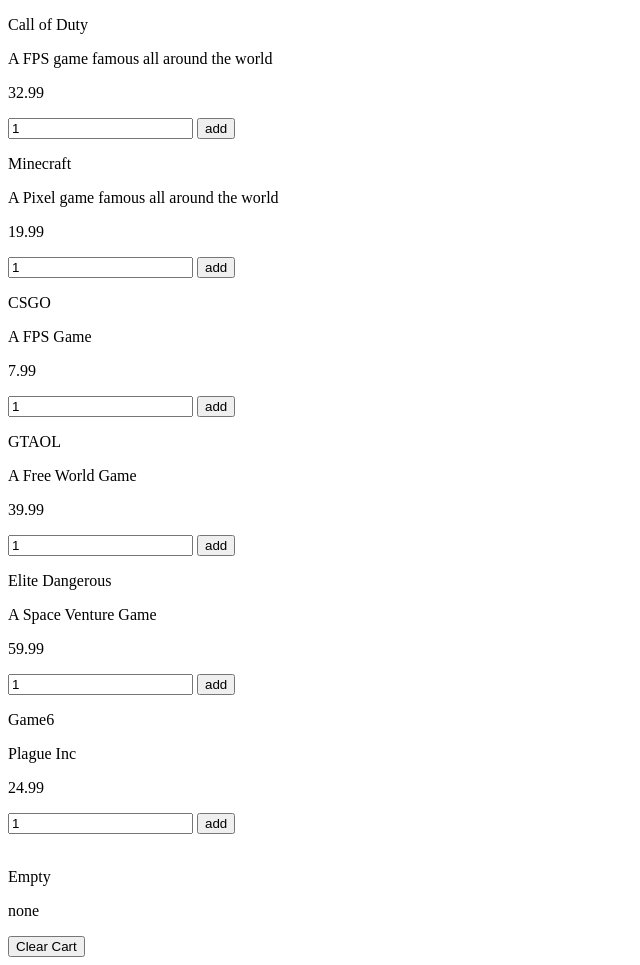
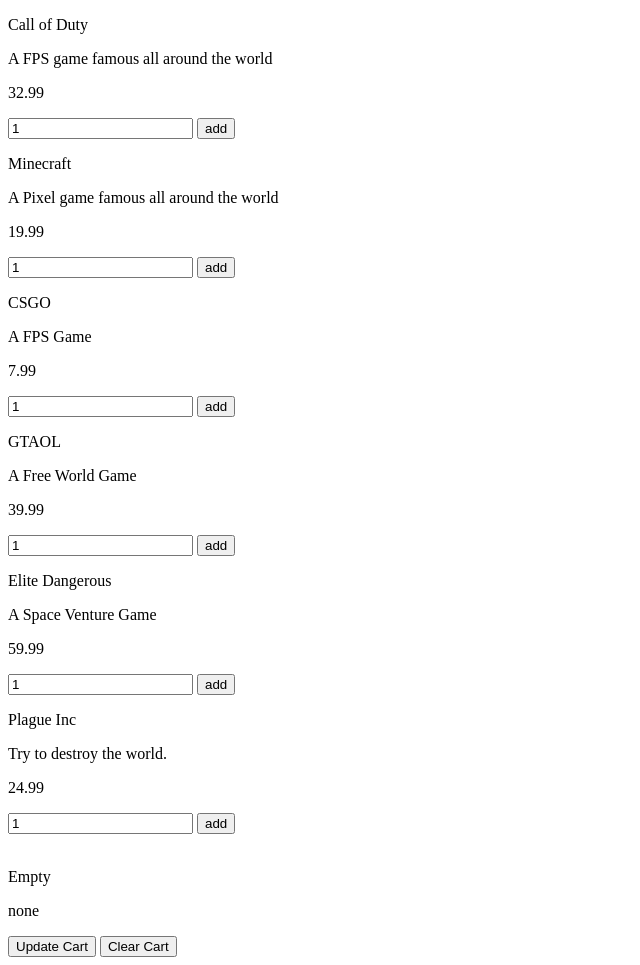
Before and after one commit to isjeffcom/ShoppingCart-jQuery, a plain HTML site: page index.html in a window 1280 px wide. Shown: the whole page, without its empty margins (0-640 px from the left). Drawn offline with Linux system fonts and the light colour scheme.

```diff
--- a/index.html
+++ b/index.html
@@ -79,8 +79,9 @@
 
 	<div class="g6">
 
-			<p class="name">Game6</p>
-			<p class="detail">Plague Inc</p>
+			<p class="name">Plague Inc</p>
+			<p class="detail">Try to destroy the world.
+			</p>
 			<p class="price">24.99</p>
 			<input type="text" class="qty" value="1" />
 			<button class="add">add</button>
@@ -94,6 +95,7 @@
 	    <p class="cartItem">Empty</p>
 		<!--p class="cartPrice">none</p-->
 		<p class="totalPrice">none</p>
+		<button class="updateCart">Update Cart</button>
 		<button class="clearCart">Clear Cart</button>
 
 	</div>
```
